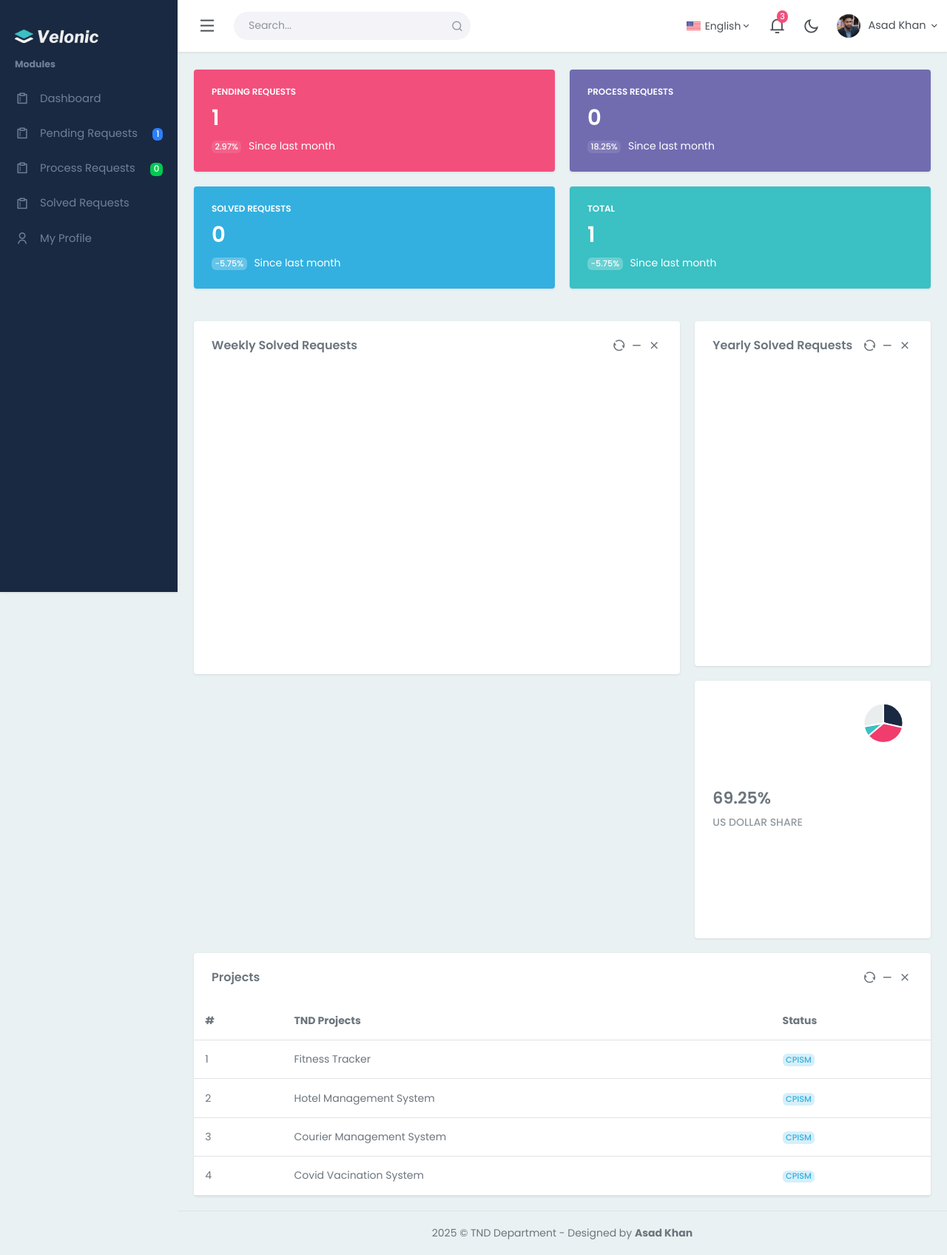
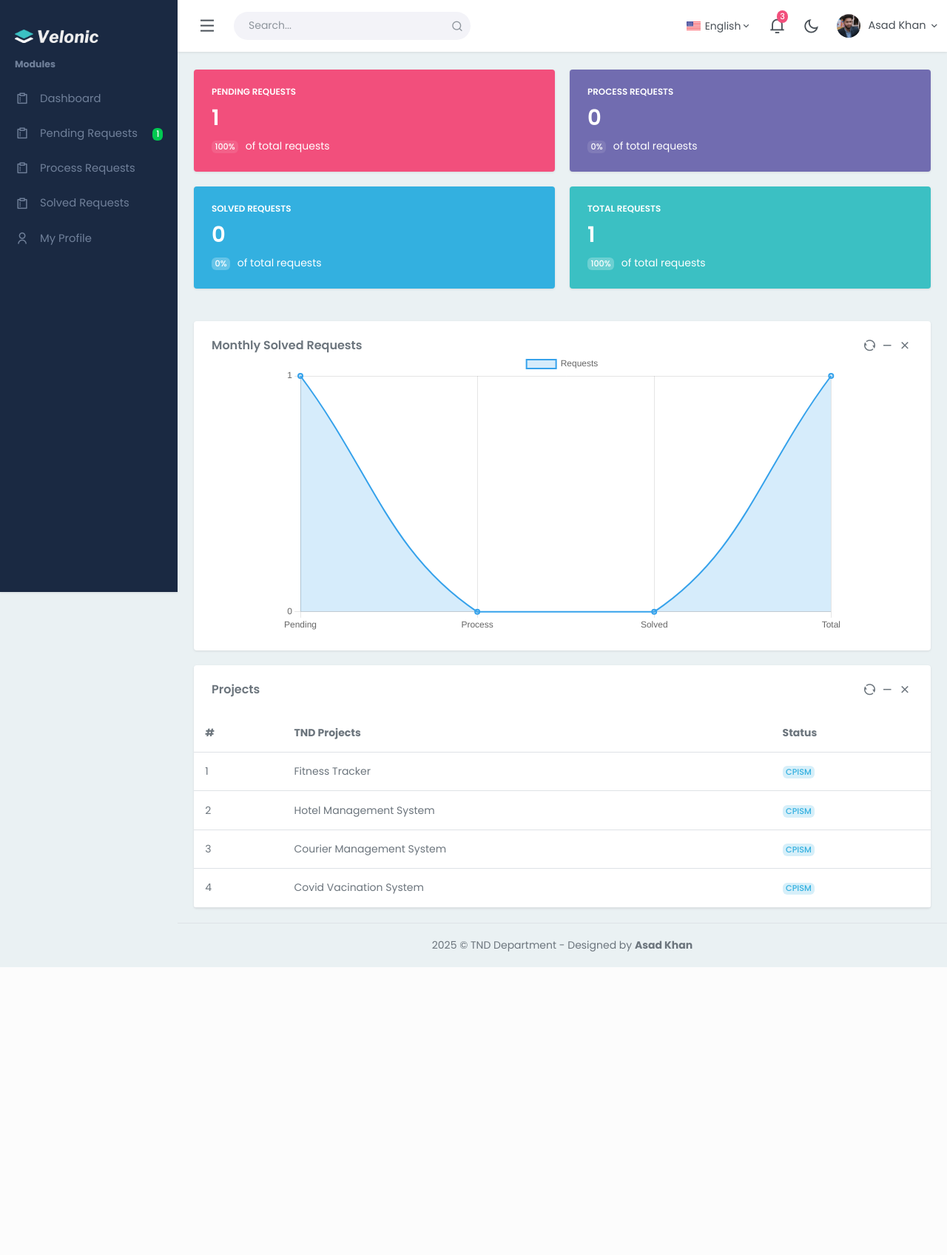
Before and after one commit to a5adkhann/TNDD, a PHP site: page / in a window 1280 px wide. Shown: the whole page at 74% size. After the commit the page ends 1307 px from the top, so only its background shows below. Run offline with PHP 8.4, Linux system fonts and the light colour scheme; a user stored in the database is signed in; data comes from the database, SQL or seed files in the repository; both versions use the stored data as it was after the commit; tables that the repository leaves empty hold one stand-in row (values such as "Sample post"); some libraries are stand-ins or nearby versions; some web fonts are replaced.

Commit message:
I added charts

```diff
--- a/base/header.php
+++ b/base/header.php
@@ -29,6 +29,9 @@
 
     <!-- Icons css -->
     <link href="./css/icons.min.css" rel="stylesheet" type="text/css" />
+
+    <script src="https://cdn.jsdelivr.net/npm/chart.js"></script>
+
 
     <link rel="stylesheet" href="https://cdnjs.cloudflare.com/ajax/libs/izitoast/1.4.0/css/iziToast.css">
 
@@ -99,10 +102,10 @@
     }
 
     .loader .dot {
-        width: 12px;
-        height: 12px;
+        width: 20px;
+        height: 20px;
         border-radius: 50%;
-        background-color: #007bff;
+        background-color: #333333;
         /* Change this to the desired dot color */
         animation: bounce 1s forwards;
         /* 1-second animation */
@@ -437,6 +440,12 @@
                         if(isset($_SESSION['user_role']) && $_SESSION['user_role'] == "student"){
                     ?>
 
+                            <li class="side-nav-item">
+                            <a href="./index.php" class="side-nav-link">
+                                <i class="ri-dashboard-3-line"></i>
+                                <span> Home </span>
+                            </a>
+                        </li>
                         <li class="side-nav-item">
                             <a href="./my_requests.php" class="side-nav-link">
                                 <i class="ri-dashboard-3-line"></i>
@@ -478,6 +487,9 @@
                             $count_records = mysqli_num_rows($execute);
 
                             if($count_records == 0){
+                                echo "";
+                            }
+                            else if($count_records < 10){
                             ?>
                                 <span class="badge bg-green-500 float-end"><?php echo $count_records?></span>
                                 <?php
@@ -506,6 +518,9 @@
                             $count_records = mysqli_num_rows($execute);
 
                             if($count_records == 0){
+                                echo "";
+                            }
+                            else if($count_records < 10){
                             ?>
                                 <span class="badge bg-green-500 float-end"><?php echo $count_records?></span>
                                 <?php
--- a/index.php
+++ b/index.php
@@ -6,17 +6,18 @@
        location.assign('login.php');
     </script>";
 }
-
 ?>
-
 
 <style>
 .main-carousel {
-    height: 50vh; /* Removed quotes */
+    height: 50vh;
+    /* Removed quotes */
     width: 100%;
 }
+
 .main-carousel .carousel-cell {
-    height: 50vh; /* Removed quotes */
+    height: 50vh;
+    /* Removed quotes */
     background-repeat: no-repeat;
     background-size: cover;
     background-position: center;
@@ -24,15 +25,13 @@
 }
 
 .apex-charts {
-        height: 300px !important; /* Ensure that height is applied */
+    height: 300px !important;
+    /* Ensure that height is applied */
 }
+</style>
 
-
-
-</style>
 <div class="content-page">
     <div class="content">
-
         <?php
         if(isset($_SESSION['user_role']) && $_SESSION['user_role'] == "administrator"){
         ?>
@@ -40,6 +39,20 @@
         <div class="container-fluid">
 
         <div class="row py-3">
+    <?php
+    // Fetch the total number of requests
+    $select_total_query = "SELECT COUNT(*) AS total FROM `student_applications`";
+    $total_result = mysqli_query($connection, $select_total_query);
+    $total_row = mysqli_fetch_assoc($total_result);
+    $total_requests = $total_row['total'];
+
+    // Helper function to calculate percentage
+    function calculate_percentage($count, $total) {
+        return $total > 0 ? round(($count / $total) * 100, 2) : 0;
+    }
+    ?>
+
+    <!-- Pending Requests -->
     <div class="col-xxl-3 col-sm-6">
         <div class="card widget-flat text-bg-pink">
             <div class="card-body">
@@ -49,21 +62,24 @@
                 <h6 class="text-uppercase mt-0" title="Customers">Pending Requests</h6>
                 <h2 class="my-2">
                     <?php
-                                $select_query = "SELECT * FROM `student_applications` WHERE `student_application_status` = 'Pending'";
-                                $execute = mysqli_query($connection, $select_query);
-                                $fetch = mysqli_num_rows($execute);
-                                echo $fetch;
+                    $pending_query = "SELECT COUNT(*) AS count FROM `student_applications` WHERE `student_application_status` = 'Pending'";
+                    $pending_result = mysqli_query($connection, $pending_query);
+                    $pending_row = mysqli_fetch_assoc($pending_result);
+                    $pending_count = $pending_row['count'];
+                    echo $pending_count;
                     ?>
                 </h2>
-
                 <p class="mb-0">
-                                <span class="badge bg-white bg-opacity-10 me-1">2.97%</span>
-                                <span class="text-nowrap">Since last month</span>
+                    <span class="badge bg-white bg-opacity-10 me-1">
+                        <?= calculate_percentage($pending_count, $total_requests); ?>%
+                    </span>
+                    <span class="text-nowrap">of total requests</span>
                 </p>
             </div>
         </div>
-                </div> <!-- end col-->
+    </div>
 
+    <!-- Process Requests -->
     <div class="col-xxl-3 col-sm-6">
         <div class="card widget-flat text-bg-purple">
             <div class="card-body">
@@ -73,20 +89,24 @@
                 <h6 class="text-uppercase mt-0" title="Customers">Process Requests</h6>
                 <h2 class="my-2">
                     <?php
-                                $select_query = "SELECT * FROM `student_applications` WHERE `student_application_status` = 'Process'";
-                                $execute = mysqli_query($connection, $select_query);
-                                $fetch = mysqli_num_rows($execute);
-                                echo $fetch;
+                    $process_query = "SELECT COUNT(*) AS count FROM `student_applications` WHERE `student_application_status` = 'Process'";
+                    $process_result = mysqli_query($connection, $process_query);
+                    $process_row = mysqli_fetch_assoc($process_result);
+                    $process_count = $process_row['count'];
+                    echo $process_count;
                     ?>
                 </h2>
                 <p class="mb-0">
-                                <span class="badge bg-white bg-opacity-10 me-1">18.25%</span>
-                                <span class="text-nowrap">Since last month</span>
+                    <span class="badge bg-white bg-opacity-10 me-1">
+                        <?= calculate_percentage($process_count, $total_requests); ?>%
+                    </span>
+                    <span class="text-nowrap">of total requests</span>
                 </p>
             </div>
         </div>
-                </div> <!-- end col-->
+    </div>
 
+    <!-- Solved Requests -->
     <div class="col-xxl-3 col-sm-6">
         <div class="card widget-flat text-bg-info">
             <div class="card-body">
@@ -96,95 +116,46 @@
                 <h6 class="text-uppercase mt-0" title="Customers">Solved Requests</h6>
                 <h2 class="my-2">
                     <?php
-                                $select_query = "SELECT * FROM `student_applications` WHERE `student_application_status` = 'Solved'";
-                                $execute = mysqli_query($connection, $select_query);
-                                $fetch = mysqli_num_rows($execute);
-                                echo $fetch;
+                    $solved_query = "SELECT COUNT(*) AS count FROM `student_applications` WHERE `student_application_status` = 'Solved'";
+                    $solved_result = mysqli_query($connection, $solved_query);
+                    $solved_row = mysqli_fetch_assoc($solved_result);
+                    $solved_count = $solved_row['count'];
+                    echo $solved_count;
                     ?>
                 </h2>
                 <p class="mb-0">
-                                <span class="badge bg-white bg-opacity-25 me-1">-5.75%</span>
-                                <span class="text-nowrap">Since last month</span>
+                    <span class="badge bg-white bg-opacity-25 me-1">
+                        <?= calculate_percentage($solved_count, $total_requests); ?>%
+                    </span>
+                    <span class="text-nowrap">of total requests</span>
                 </p>
             </div>
         </div>
-                </div> <!-- end col-->
+    </div>
 
+    <!-- Total Requests -->
     <div class="col-xxl-3 col-sm-6">
         <div class="card widget-flat text-bg-primary">
             <div class="card-body">
                 <div class="float-end">
                     <i class="ri-shopping-basket-line widget-icon"></i>
                 </div>
-                            <h6 class="text-uppercase mt-0" title="Customers">Total</h6>
+                <h6 class="text-uppercase mt-0" title="Customers">Total Requests</h6>
                 <h2 class="my-2">
-                            <?php
-                                $select_query = "SELECT * FROM `student_applications`";
-                                $execute = mysqli_query($connection, $select_query);
-                                $fetch = mysqli_num_rows($execute);
-                                echo $fetch;
-                            ?>
+                    <?= $total_requests; ?>
                 </h2>
                 <p class="mb-0">
-                                <span class="badge bg-white bg-opacity-25 me-1">-5.75%</span>
-                                <span class="text-nowrap">Since last month</span>
+                    <span class="badge bg-white bg-opacity-25 me-1">100%</span>
+                    <span class="text-nowrap">of total requests</span>
                 </p>
             </div>
-                    </div>
-                </div> <!-- end col-->
-            </div>
-
-            <div class="row">
-                <div class="col-lg-8">
-                    <div class="card">
-                        <div class="card-body">
-                            <div class="card-widgets">
-                                <a href="javascript:;" data-bs-toggle="reload"><i class="ri-refresh-line"></i></a>
-                                <a data-bs-toggle="collapse" href="#weeklysales-collapse" role="button"
-                                    aria-expanded="false" aria-controls="weeklysales-collapse"><i
-                                        class="ri-subtract-line"></i></a>
-                                <a href="#" data-bs-toggle="remove"><i class="ri-close-line"></i></a>
-                            </div>
-                            <h5 class="header-title mb-0">Weekly Solved Requests</h5>
-
-                            <div id="weeklysales-collapse" class="collapse pt-3 show">
-                                <div dir="ltr">
-                                    <div id="revenue-chart" class="apex-charts h-64 w-full" data-colors="#3bc0c3,#1a2942,#d1d7d973">
-                                    </div>
-                                </div>
-
-                                <div class="row text-center">
-                                    <div class="col">
-                                        <p class="text-muted mt-3">Current Week</p>
-                                        <h3 class=" mb-0">
-                                            <span>$506.54</span>
-                                        </h3>
-                                    </div>
-                                    <div class="col">
-                                        <p class="text-muted mt-3">Previous Week</p>
-                                        <h3 class=" mb-0">
-                                            <span>$305.25 </span>
-                                        </h3>
-                                    </div>
-                                    <div class="col">
-                                        <p class="text-muted mt-3">Conversation</p>
-                                        <h3 class=" mb-0">
-                                            <span>3.27%</span>
-                                        </h3>
-                                    </div>
-                                    <div class="col">
-                                        <p class="text-muted mt-3">Customers</p>
-                                        <h3 class=" mb-0">
-                                            <span>3k</span>
-                                        </h3>
         </div>
     </div>
 </div>
 
-                        </div> <!-- end card-body-->
-                    </div> <!-- end card-->
-                </div> <!-- end col-->
-                <div class="col-lg-4">
+
+            <div class="row">
+                <div class="col-lg-12">
                     <div class="card">
                         <div class="card-body">
                             <div class="card-widgets">
@@ -194,50 +165,85 @@
                                         class="ri-subtract-line"></i></a>
                                 <a href="#" data-bs-toggle="remove"><i class="ri-close-line"></i></a>
                             </div>
-                            <h5 class="header-title mb-0">Yearly Solved Requests</h5>
+                            <h5 class="header-title mb-0">Monthly Solved Requests</h5>
 
-                            <div id="yearly-sales-collapse" class="collapse pt-3 show">
-                                <div dir="ltr">
-                                    <div id="yearly-sales-chart" class="apex-charts"
-                                        data-colors="#3bc0c3,#1a2942,#d1d7d973"></div>
+                            <div style="width: 80%; margin: auto;">
+                                <canvas id="yearlySolvedRequestsChart"></canvas>
                             </div>
-                                <div class="row text-center">
-                                    <div class="col">
-                                        <p class="text-muted mt-3 mb-2">Quarter 1</p>
-                                        <h4 class="mb-0">$56.2k</h4>
+
+                            <script>
+                            // Fetching PHP data dynamically and inserting it into JavaScript
+                            const pendingRequests = <?php
+                    $select_query = "SELECT COUNT(*) AS count FROM `student_applications` WHERE `student_application_status` = 'Pending'";
+                    $execute = mysqli_query($connection, $select_query);
+                    $data = mysqli_fetch_assoc($execute);
+                    echo $data['count'];
+                    ?>;
+
+                            const processRequests = <?php
+                    $select_query = "SELECT COUNT(*) AS count FROM `student_applications` WHERE `student_application_status` = 'Process'";
+                    $execute = mysqli_query($connection, $select_query);
+                    $data = mysqli_fetch_assoc($execute);
+                    echo $data['count'];
+                    ?>;
+
+                            const solvedRequests = <?php
+                    $select_query = "SELECT COUNT(*) AS count FROM `student_applications` WHERE `student_application_status` = 'Solved'";
+                    $execute = mysqli_query($connection, $select_query);
+                    $data = mysqli_fetch_assoc($execute);
+                    echo $data['count'];
+                    ?>;
+
+                            const totalRequests = <?php
+                    $select_query = "SELECT COUNT(*) AS count FROM `student_applications`";
+                    $execute = mysqli_query($connection, $select_query);
+                    $data = mysqli_fetch_assoc($execute);
+                    echo $data['count'];
+                    ?>;
+
+                            const yearlyData = {
+                                labels: ['Pending', 'Process', 'Solved', 'Total'],
+                                datasets: [{
+                                    label: 'Requests',
+                                    data: [pendingRequests, processRequests, solvedRequests, totalRequests],
+                                    backgroundColor: 'rgba(54, 162, 235, 0.2)',
+                                    borderColor: 'rgba(54, 162, 235, 1)',
+                                    borderWidth: 2,
+                                    tension: 0.4, // Smoothness of the line
+                                    fill: true // Adds a background fill below the line
+                                }]
+                            };
+
+                            const yearlyConfig = {
+                                type: 'line',
+                                data: yearlyData,
+                                options: {
+                                    responsive: true,
+                                    plugins: {
+                                        legend: {
+                                            display: true,
+                                            position: 'top',
+                                        },
+                                    },
+                                    scales: {
+                                        y: {
+                                            beginAtZero: true,
+                                            ticks: {
+                                                precision: 0 // Ensures whole numbers on the Y-axis
+                                            }
+                                        }
+                                    }
+                                }
+                            };
+
+                            var yearlyCtx = document.getElementById('yearlySolvedRequestsChart').getContext('2d');
+                            var yearlyChart = new Chart(yearlyCtx, yearlyConfig);
+                            </script>
                         </div>
-                                    <div class="col">
-                                        <p class="text-muted mt-3 mb-2">Quarter 2</p>
-                                        <h4 class="mb-0">$42.5k</h4>
-                                    </div>
-                                    <div class="col">
-                                        <p class="text-muted mt-3 mb-2">All Time</p>
-                                        <h4 class="mb-0">$102.03k</h4>
                     </div>
                 </div>
             </div>
 
-                        </div> <!-- end card-body-->
-                    </div> <!-- end card-->
-
-                    <div class="card">
-                        <div class="card-body">
-                            <div class="d-flex align-items-center">
-                                <div class="flex-grow-1 overflow-hidden">
-                                    <h4 class="fs-22 fw-semibold">69.25%</h4>
-                                    <p class="text-uppercase fw-medium text-muted text-truncate mb-0"> US Dollar
-                                        Share</p>
-                                </div>
-                                <div class="flex-shrink-0">
-                                    <div id="us-share-chart" class="apex-charts" dir="ltr"></div>
-                                </div>
-                            </div>
-                        </div><!-- end card body -->
-                    </div> <!-- end card-->
-                </div> <!-- end col-->
-
-            </div>
-            <!-- end row -->
 
             <div class="row">
 
@@ -268,14 +274,16 @@
                                     <tbody>
                                         <?php
                                         $indexNo = 1;
-                                        $select_query = "SELECT * FROM `tnd_projects` INNER JOIN `all_semesters` LIMIT 4";
+                                        $select_query = "SELECT * FROM tnd_projects INNER JOIN all_semesters LIMIT 4";
                                         $execute = mysqli_query($connection, $select_query);
                                         while($fetch = mysqli_fetch_array($execute)){
                                         ?>
                                         <tr>
                                             <td><?php echo $indexNo++?></td>
                                             <td><?php echo $fetch['tnd_project_title']?></td>
-                                            <td><span class="badge bg-info-subtle text-info"><?php echo $fetch['semester_name']?></span></td>
+                                            <td><span
+                                                    class="badge bg-info-subtle text-info"><?php echo $fetch['semester_name']?></span>
+                                            </td>
                                         </tr>
                                         <?php
                                             }
@@ -352,8 +360,13 @@
             localStorage.setItem('successMessageShown', 'true');
         }
     });
-
     </script>
     <?php
 require_once("./base/footer.php");
 ?>
+</div>
+</div>
+
+<?php
+require_once("./base/footer.php");
+?>
--- a/profile.php
+++ b/profile.php
@@ -1,5 +1,11 @@
 <?php
 require_once("./base/header.php");
+
+if(!isset($_SESSION['student_user_email'])){
+    echo "<script>
+       location.assign('login.php');
+    </script>";
+}
 ?>
 
 <div class="content-page">
--- a/solved_requests.php
+++ b/solved_requests.php
@@ -4,6 +4,12 @@
 if(isset($_SESSION['user_role']) && $_SESSION['user_role'] !== "administrator"){
     echo "<script>
        location.assign('index.php');
+    </script>";
+}
+
+if(!isset($_SESSION['student_user_email'])){
+    echo "<script>
+        location.assign('login.php');
     </script>";
 }
 
```
Also changed, not shown: administrator_solution_message.php (+30 -15 lines), db/tnddept.sql (+5 -11 lines), my_requests.php (+13 -1 lines), pending_requests.php (+7 -0 lines), process_requests.php (+7 -0 lines), student_application_form.php (+12 -0 lines), student_application_token.php (+11 -0 lines), view_application.php (+67 -86 lines). Lines whose indentation alone changed are shown as unchanged.
